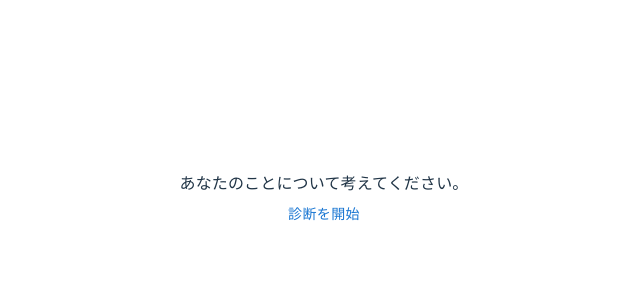
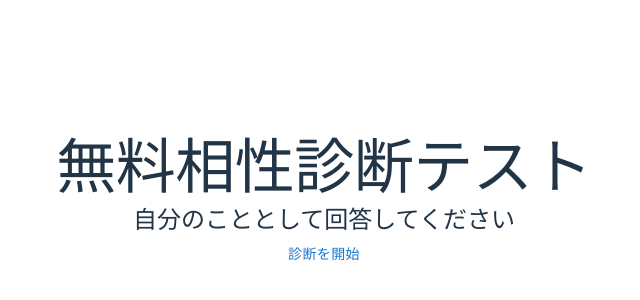
Before and after one commit to netakiryosuke/how-we-match, a React (Vite) app: page / in a window 1280 px wide. Shown: the part 218-518 px from the top of the page, without its empty margins (316-956 px from the left). Built offline with nearby package versions, Linux system fonts and the light colour scheme.

Commit message:
navigationを実装

```diff
--- a/src/components/TopPage.jsx
+++ b/src/components/TopPage.jsx
@@ -1,10 +1,13 @@
 import { Box, Button, Typography } from "@mui/material";
+import { useNavigate } from "react-router-dom";
 
 export default function TopPage() {
+    const navigate = useNavigate();
     return (
         <Box sx={{ display: "flex", flexDirection: "column", alignItems: "center", mt: 10, mb: 5 }}>
-            <Typography>あなたのことについて考えてください。</Typography>
-            <Button>診断を開始</Button>
+            <Typography variant="h2">無料相性診断テスト</Typography>
+            <Typography variant="h5">自分のこととして回答してください</Typography>
+            <Button onClick={() => navigate("/question")}>診断を開始</Button>
         </Box>
     );
 }
```
